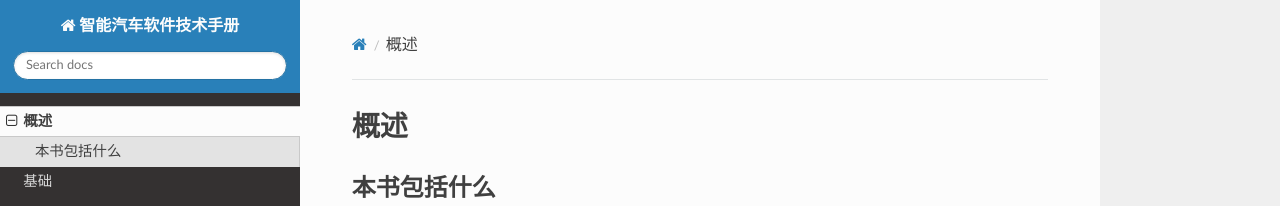
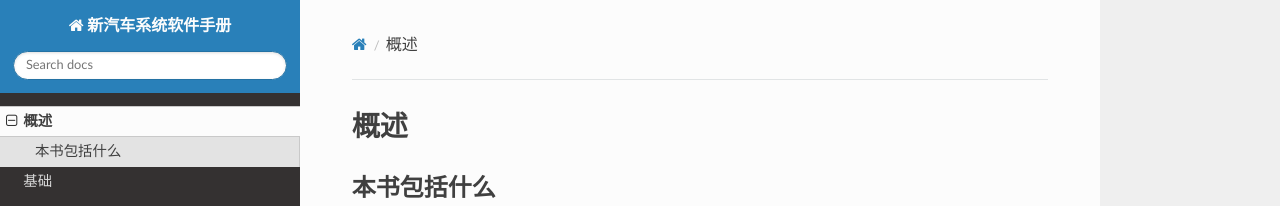
Before and after one commit to LiHaiyuan/auto-sw-manual, an MkDocs documentation site: the page built from docs/index.md, in a window 1280 px wide. Shown: the top 206 px of the page. Built offline with MkDocs 1.6.1, drawn with Linux system fonts in a browser that asks for light colours; nearby versions of some CDN libraries.

Commit message:
Change the site_name
Signed-off-by: Haiyuan Li <Haiyuan_Li@mentor.com>

```diff
--- a/mkdocs.yml
+++ b/mkdocs.yml
@@ -1,3 +1,3 @@
-site_name: 智能汽车软件技术手册
+site_name: 新汽车系统软件手册
 dev_addr: '127.0.0.1:8001'
 theme: readthedocs
```
